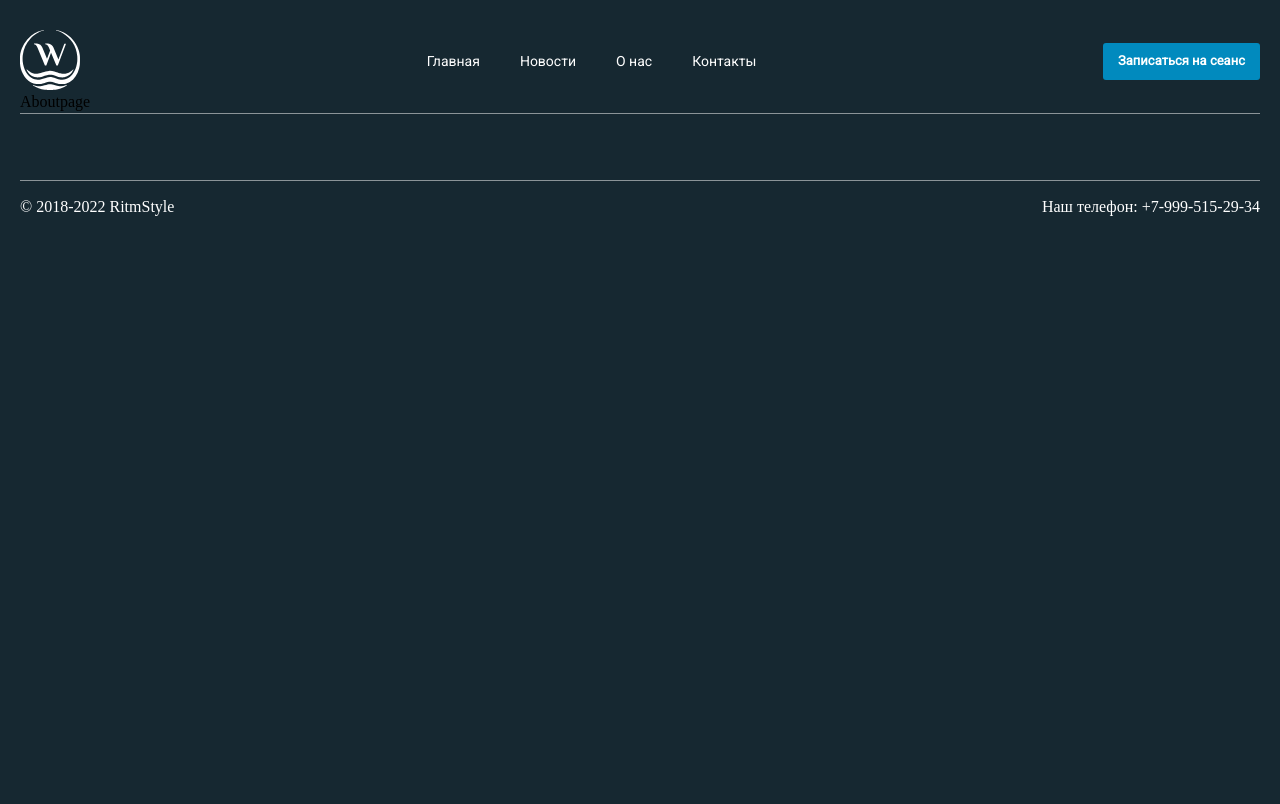
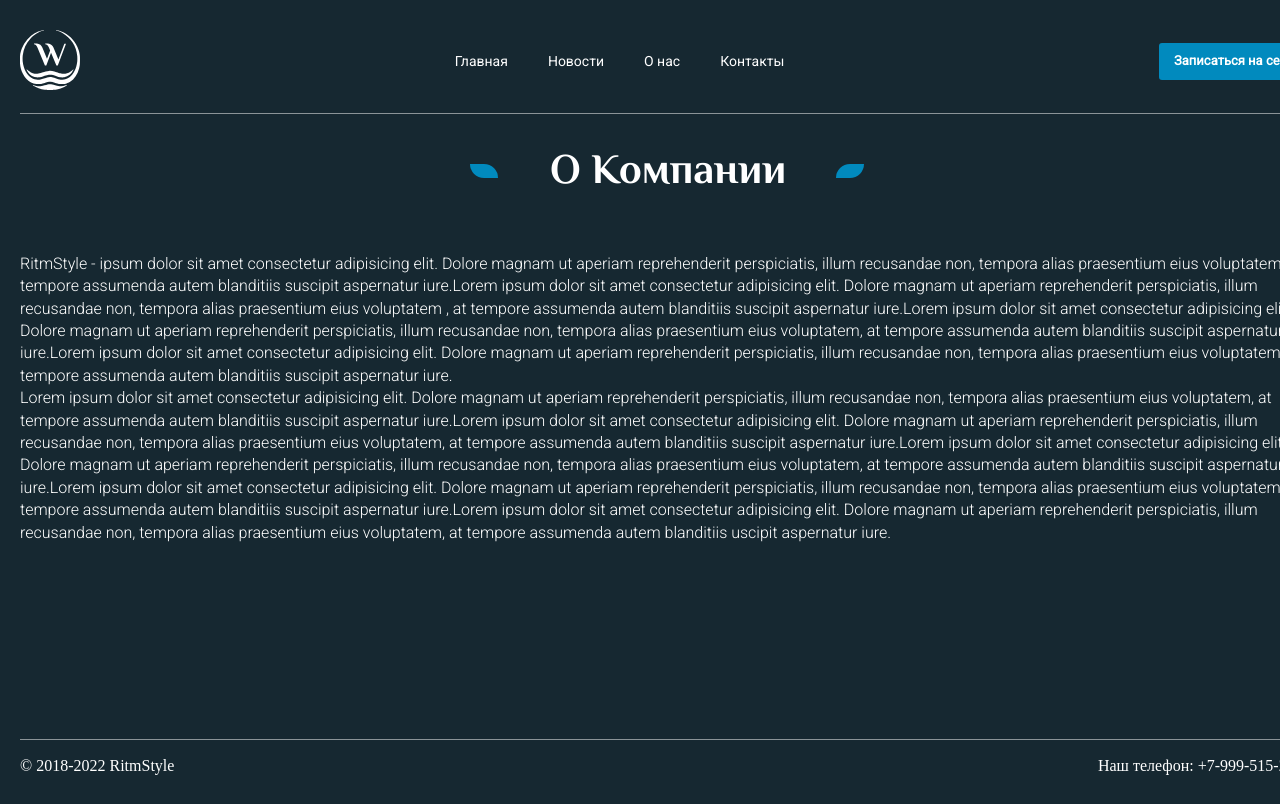
Before and after one commit to exwizar/Multi-page-website, a React (Create React App) app: page /about in a window 1280 px wide. Built offline with nearby package versions, Linux system fonts and the light colour scheme.

Commit message:
Nailed footer to the bottom of the site and designed the About block

```diff
--- a/src/page/About/Aboutpage.jsx
+++ b/src/page/About/Aboutpage.jsx
@@ -1,8 +1,27 @@
 import React from 'react'
+import Rectangle from '../../components/UI/rectangle/Rectangle'
+import './aboutStyle.scss'
 
 const Aboutpage = () => {
   return (
-    <div>Aboutpage</div>
+    <div className='about'>
+    <Rectangle>О Компании</Rectangle>
+    <p>RitmStyle - ipsum dolor sit amet consectetur adipisicing elit. Dolore magnam ut aperiam reprehenderit perspiciatis, illum recusandae non,
+    tempora alias praesentium eius voluptatem, at tempore assumenda autem blanditiis suscipit aspernatur iure.Lorem ipsum dolor sit amet
+    consectetur adipisicing elit. Dolore magnam ut aperiam reprehenderit perspiciatis, illum recusandae non, tempora alias praesentium eius voluptatem
+    , at tempore assumenda autem blanditiis suscipit aspernatur iure.Lorem ipsum dolor sit amet consectetur adipisicing elit. Dolore magnam ut aperiam
+    reprehenderit perspiciatis, illum recusandae non, tempora alias praesentium eius voluptatem, at tempore assumenda autem blanditiis suscipit aspernatur
+    iure.Lorem ipsum dolor sit amet consectetur adipisicing elit. Dolore magnam ut aperiam reprehenderit perspiciatis, illum recusandae non, tempora alias
+    praesentium eius voluptatem, at tempore assumenda autem blanditiis suscipit aspernatur iure.<br/>Lorem ipsum dolor sit amet consectetur adipisicing elit. Dolore
+    magnam ut aperiam reprehenderit perspiciatis, illum recusandae non, tempora alias praesentium eius voluptatem, at tempore assumenda autem blanditiis suscipit
+    aspernatur iure.Lorem ipsum dolor sit amet consectetur adipisicing elit. Dolore magnam ut aperiam reprehenderit perspiciatis, illum recusandae non, tempora
+    alias praesentium eius voluptatem, at tempore assumenda autem blanditiis suscipit aspernatur iure.Lorem ipsum dolor sit amet consectetur adipisicing elit.
+    Dolore magnam ut aperiam reprehenderit perspiciatis, illum recusandae non, tempora alias praesentium eius voluptatem, at tempore assumenda autem blanditiis
+    suscipit aspernatur iure.Lorem ipsum dolor sit amet consectetur adipisicing elit. Dolore magnam ut aperiam reprehenderit perspiciatis, illum recusandae non,
+    tempora alias praesentium eius voluptatem, at tempore assumenda autem blanditiis suscipit aspernatur iure.Lorem ipsum dolor sit amet consectetur adipisicing
+    elit. Dolore magnam ut aperiam reprehenderit perspiciatis, illum recusandae non, tempora alias praesentium eius voluptatem, at tempore assumenda autem blanditiis
+    uscipit aspernatur iure.</p>
+    </div>
   )
 }
 
--- a/src/page/About/aboutStyle.scss
+++ b/src/page/About/aboutStyle.scss
@@ -0,0 +1,15 @@
+@import '/src/scss/index.scss';
+
+.about {
+    color: $color-2;
+    h2 {
+        margin: 50px 0 50px;
+    }
+    p {
+        font-family: 'Roboto';
+        font-style: normal;
+        font-weight: 300;
+        font-size: 16px;
+        line-height: 140%;
+    }
+}
--- a/src/scss/appStyle.scss
+++ b/src/scss/appStyle.scss
@@ -1,14 +1,15 @@
 @import './index.scss';
 
 .app {
+    overflow: hidden;
     background-color: $bg;
-    display: flex;
     .wrapper {
-        display: block;
+        display: flex;
+        flex-direction: column;
+        min-height: 93vh;
         margin: 30px auto;
         width: 1336px;
         padding: 0 20px;
-
         .menu {
             display: flex;
             justify-content: space-between;
@@ -27,6 +28,7 @@
             }
         }
         .footer {
+            margin-top: auto;
             .footer-content {
                 display: flex;
                 justify-content: space-between;
```
